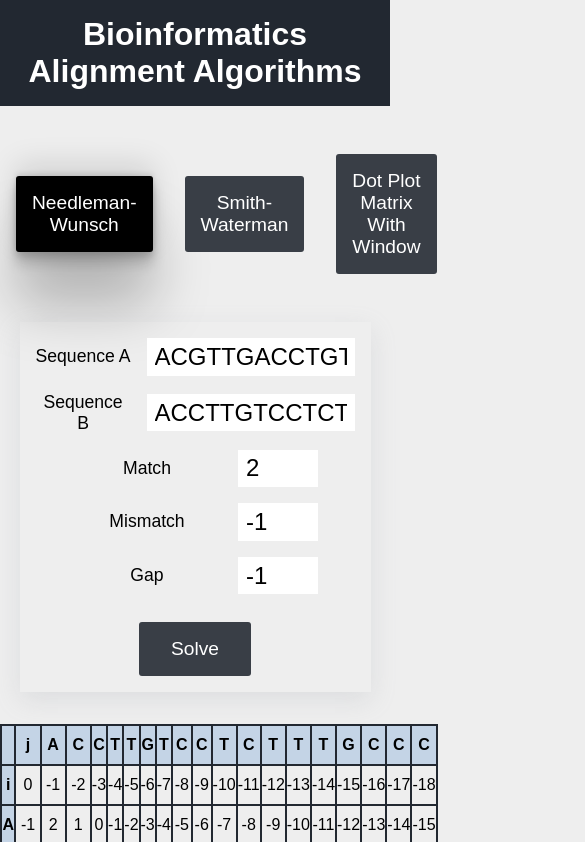
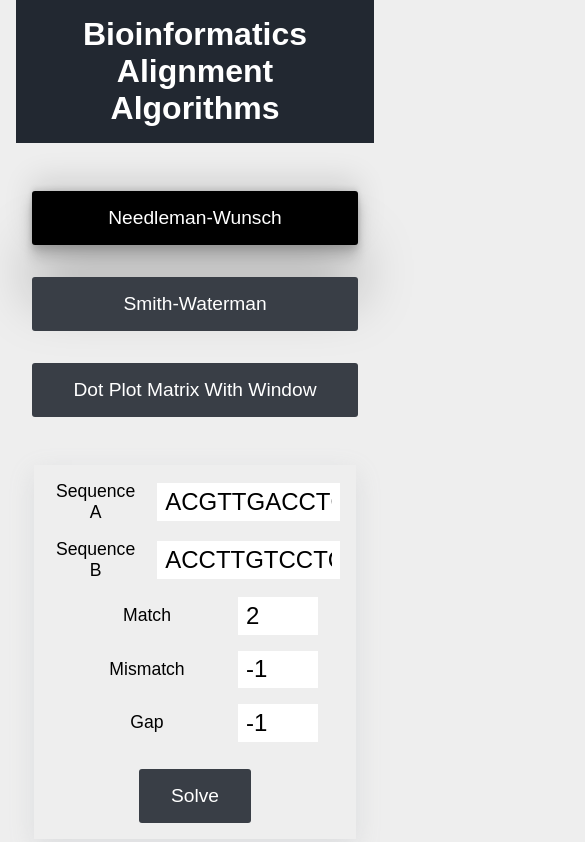
Before and after one commit to m-walid/Bioinformatics-Alignment-Algorithms, a plain HTML site: page index.html in a window 390 px wide. Both pictures are taken after a click on the button "Solve". Shown: the top 842 px of the page, 585 px wide, since content can reach past the window. Drawn offline with Linux system fonts and the light colour scheme.

Commit message:
fix: mobile styling

```diff
--- a/index.js
+++ b/index.js
@@ -31,6 +31,7 @@ const fillMatrixElm = (matrix) => {
       if (j === 0) cellElm.className = "highlight";
       if (matrix[i][j] === true) {
         cellElm.innerText = "•";
+        cellElm.classList.add("dot-cell");
       } else if (matrix[i][j] === undefined) {
         cellElm.innerText = "";
       } else {
--- a/style.css
+++ b/style.css
@@ -6,11 +6,8 @@
 }
 body {
   background-color: #eeeeee;
-  /* display: flex;
-  flex-direction: column;
-  align-items: center;
-  justify-content: center; */
   text-align: center;
+  padding: 0 1rem;
 }
 ul {
   list-style: none;
@@ -20,7 +17,6 @@ h1 {
   background-color: #222831;
   color: white;
   padding: 1rem;
-  /* margin: 0; */
   width: 100%;
 }
 
@@ -29,29 +25,23 @@ h1 {
   display: flex;
   align-items: center;
   justify-content: space-around;
-
-  /* padding: 2rem 1rem; */
   margin: 2rem 0;
   width: 100%;
 }
 
 .algorithms li {
-  width: 33%;
+  width: 100%;
   font-size: 1.2rem;
   padding: 1rem;
   background-color: #393e46;
-  /* border: 1px solid grey; */
-  width: 100%;
-  height: 100%;
   margin: 1rem;
   border-radius: 3px;
   cursor: pointer;
-  transition: all 0.5s ;
+  transition: all 0.5s;
 }
 .algorithms li:hover,
 #solve-btn:hover {
   background-color: #565c64;
-  /* border: 1px solid grey; */
 }
 
 .form {
@@ -68,7 +58,6 @@ h1 {
   display: flex;
   align-items: center;
   justify-content: center;
-  /* flex-wrap: wrap; */
 }
 
 label {
@@ -101,15 +90,13 @@ input {
 
 .matrix {
   border: #222831 2px solid;
-  /* max-width: 90%; */
   margin: 2rem auto;
   border-collapse: collapse;
-  /* min-height: 400px; */
 }
 
 .matrix td {
   border: #222831 2px solid;
-  width: 40px;
+  min-width: 40px;
   height: 40px;
 }
 
@@ -150,7 +137,6 @@ h2 {
   display: flex;
   align-items: center;
   margin-bottom: 0.2rem;
-  /* letter-spacing: 5px; */
 }
 .alignment .seq > div {
   width: 20px;
@@ -159,5 +145,17 @@ h2 {
 
 .active {
   background-color: #000000 !important ;
-  box-shadow: rgba(0, 0, 0, 0.25) 0px 54px 55px, rgba(0, 0, 0, 0.12) 0px -12px 30px, rgba(0, 0, 0, 0.12) 0px 4px 6px, rgba(0, 0, 0, 0.17) 0px 12px 13px, rgba(0, 0, 0, 0.09) 0px -3px 5px;;
+  box-shadow: rgba(0, 0, 0, 0.25) 0px 54px 55px,
+    rgba(0, 0, 0, 0.12) 0px -12px 30px, rgba(0, 0, 0, 0.12) 0px 4px 6px,
+    rgba(0, 0, 0, 0.17) 0px 12px 13px, rgba(0, 0, 0, 0.09) 0px -3px 5px;
 }
+
+.dot-cell {
+  background-color: #caf7e3;
+}
+
+@media screen and (max-width: 955px) {
+  .algorithms {
+    flex-wrap: wrap;
+  }
+}
```
